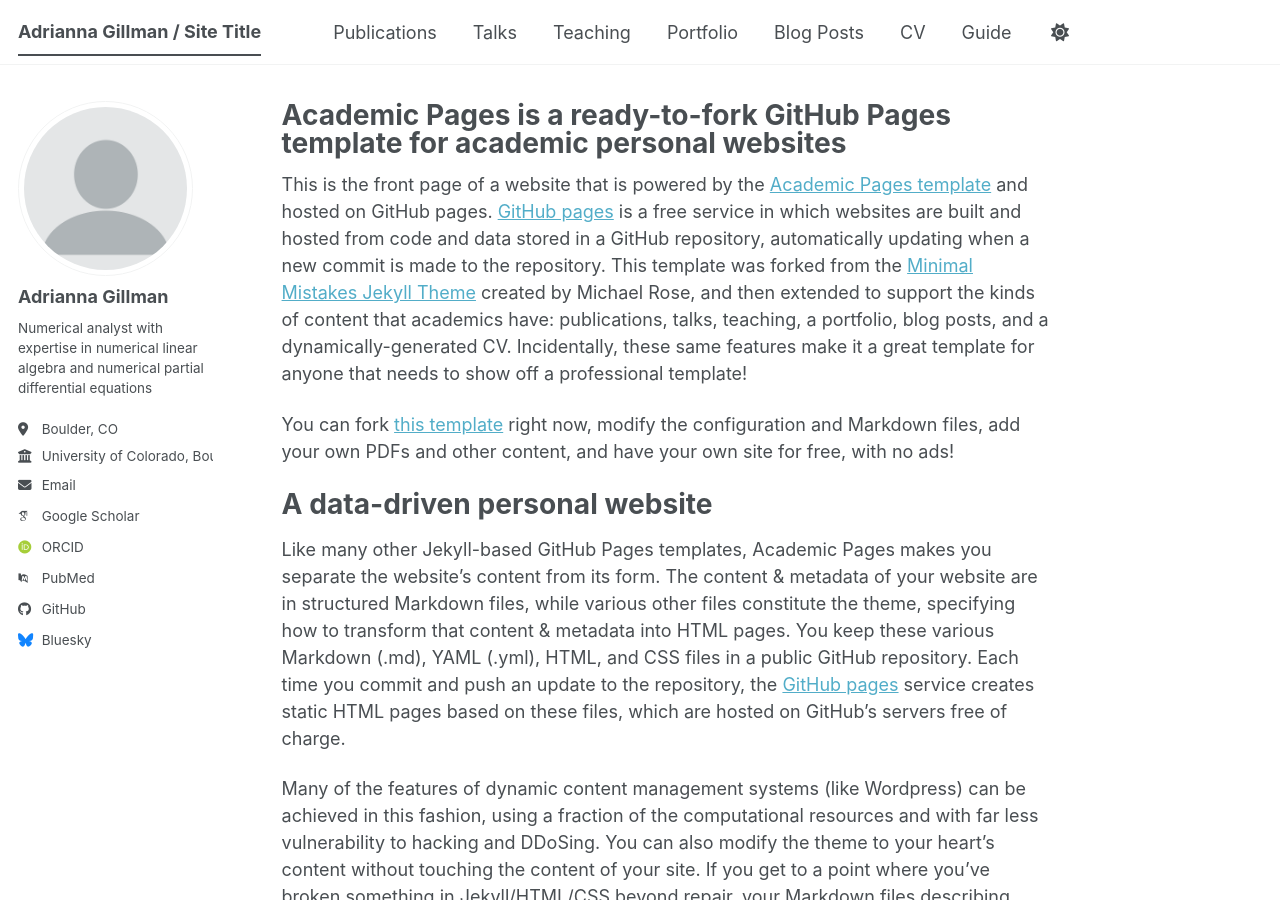
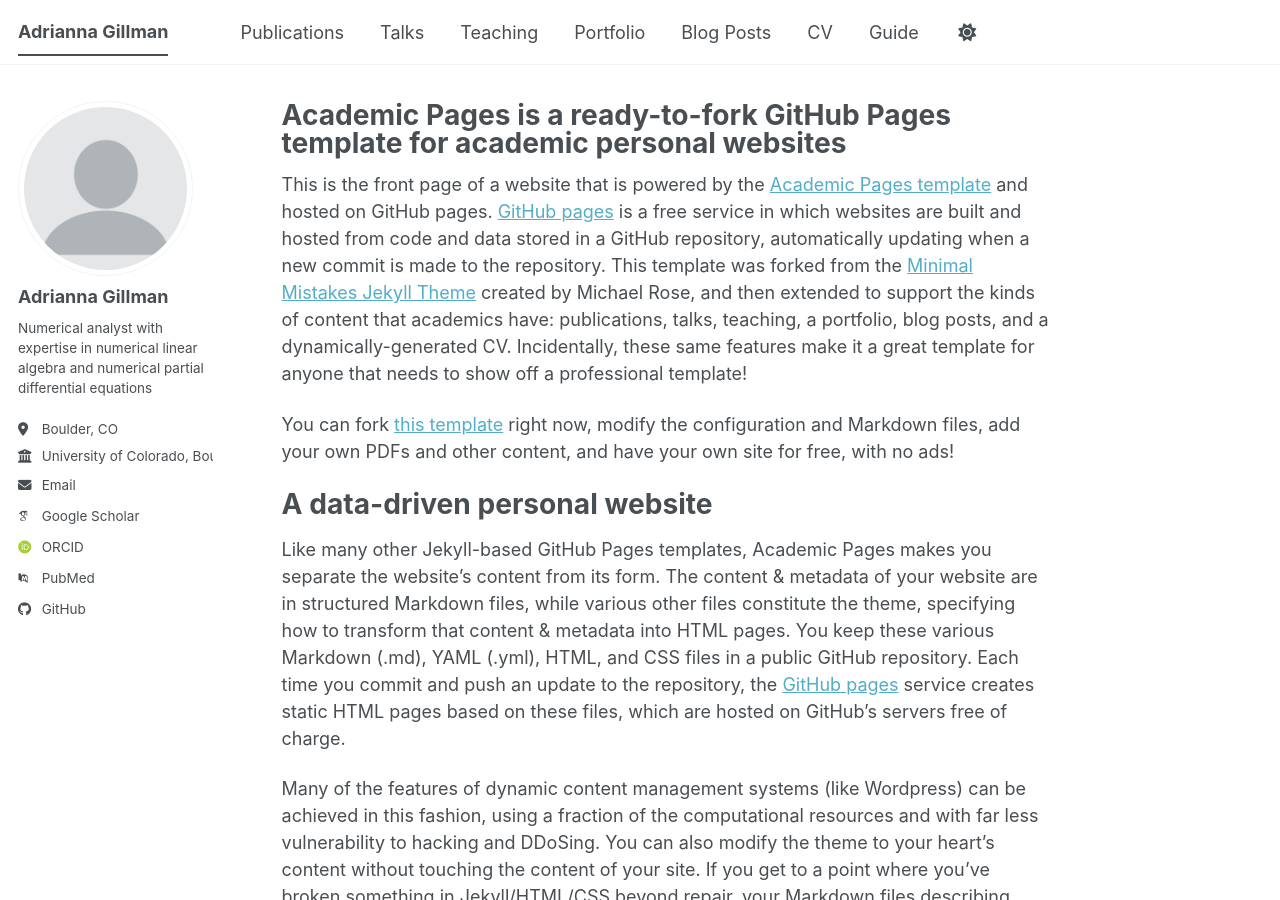
Before and after one commit to agillman20/agillman20.github.io, a Jekyll site: the page built from _pages/about.md, in a window 1280 px wide and 900 px high. Built offline with Jekyll 4.4.1, drawn with Linux system fonts in a browser that asks for light colours; some web fonts are replaced; a script bundle is joined from its source files by our own code; library files that are not in the unit come from our copies; some of the changed lines change nothing that is shown.

Commit message:
Update personal information in _config.yml

```diff
--- a/_config.yml
+++ b/_config.yml
@@ -9,7 +9,7 @@
 # Basic Site Settings
 locale                   : "en-US"
 site_theme               : "default" # The available themes options are "default", "air", "sunrise", "mint", "dirt" and "contrast"
-title                    : "Adrianna Gillman / Site Title"
+title                    : "Adrianna Gillman "
 title_separator          : "-"
 name                     : &name "Adrianna Gillman"
 description              : &description "Your Name's academic portfolio"   # Update this with a general description of your site, this is the default if not overridden by a page
@@ -30,15 +30,15 @@
   location         : "Boulder, CO "
   employer         : "University of Colorado, Boulder"
   uri              : # URL
-  email            : "none@example.org"
+  email            : "adrianna.gillman@colorado.edu"
 
   # Academic websites
   academia         : # URL
   arxiv            : # URL - Update with the correct link to your profile
-  googlescholar    : "https://scholar.google.com/citations?user=PS_CX0AAAAAJ"
+  googlescholar    : "https://scholar.google.com/citations?user=xXA-Jr0AAAAJ&hl=en"
   inspire-hep      : # URL
   impactstory      : # URL
-  orcid            : "https://orcid.org/yourorcidurl"
+  orcid            : "https://orcid.org/0000-0002-3413-4133"
   semantic         : # URL
   ssrn             : # URL
   pubmed           : "https://www.ncbi.nlm.nih.gov/pubmed/?term=john+snow"
@@ -51,13 +51,13 @@
   bitbucket        : # Username - Update with your username on the site
   codepen          : # Username
   dribbble         : # Username
-  github           : "academicpages"
+  github           : "agillman20"
   kaggle           : # Username
   stackoverflow    : # User number or user number and name (i.e., use "1" or "1/jeff-atwood")
 
   # Social media
   artstation       : # Username
-  bluesky          : "bsky.app" # Replace this with you Bluesky username
+  bluesky          :  # Replace this with you Bluesky username
   facebook         : # Username
   flickr           : # Username
   foursquare       : # Username
```
